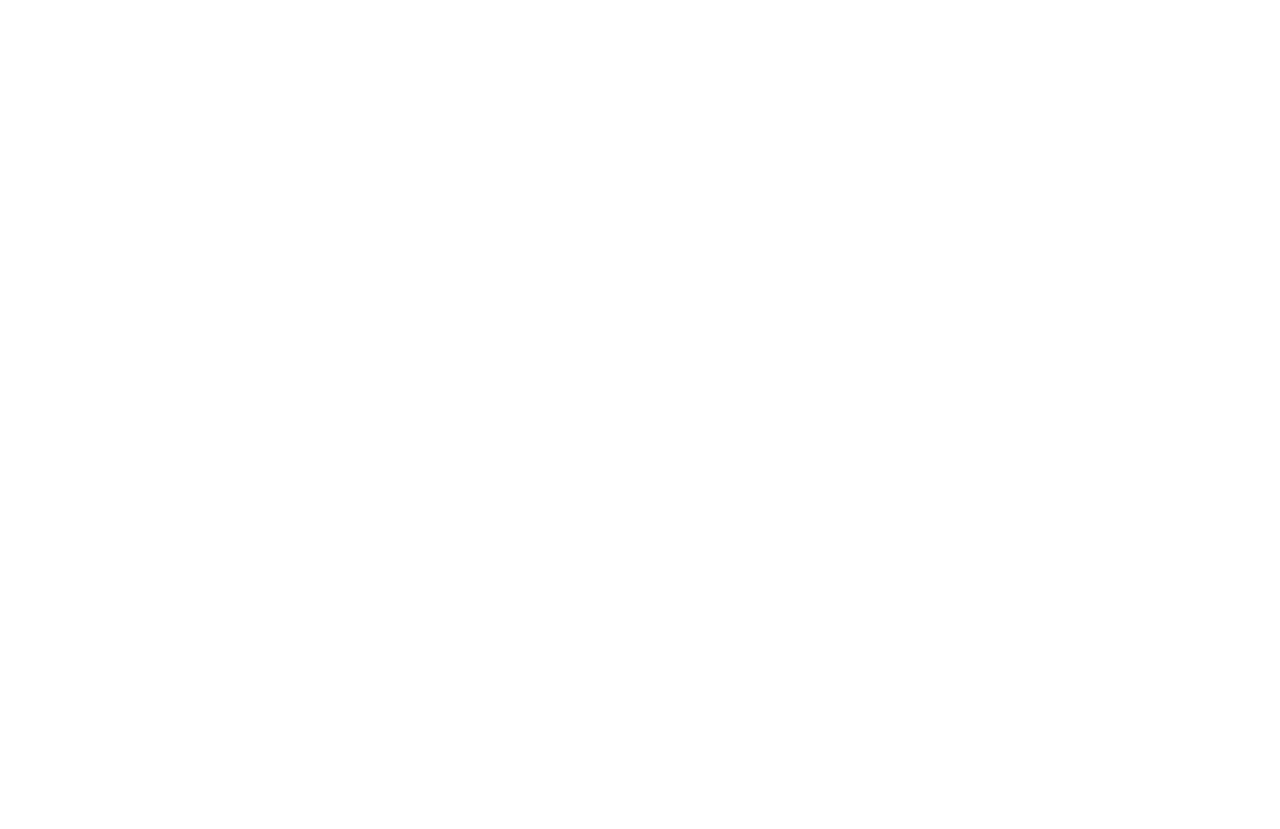
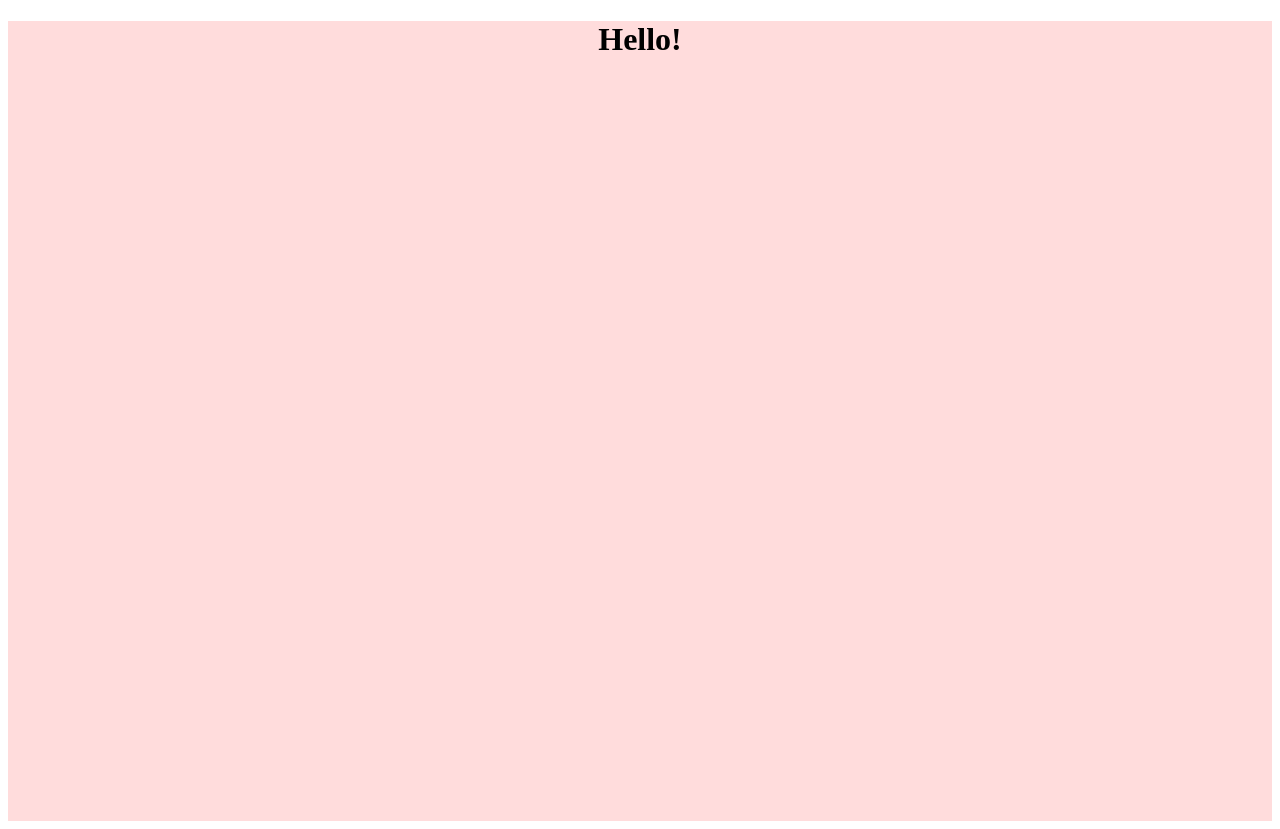
Before and after one commit to jonathangravato/uxui-project-3, a plain HTML site: page index.html in a window 1280 px wide. Before the commit the page ends 800 px from the top, so only its background shows below. Drawn offline with Linux system fonts and the light colour scheme.

Commit message:
Added header class

```diff
--- a/css/style.css
+++ b/css/style.css
@@ -0,0 +1,14 @@
+/* Fonts */
+
+
+/* Header */
+
+.header h1 {
+    text-align: center;
+}
+
+.header {
+    width: 100%;
+    height: 100vh;
+    background: #ffdcdc;
+}
--- a/index.html
+++ b/index.html
@@ -4,9 +4,12 @@
     <meta charset="UTF-8">
     <meta http-equiv="X-UA-Compatible" content="IE=edge">
     <meta name="viewport" content="width=device-width, initial-scale=1.0">
+    <link rel="stylesheet" href="./css/style.css">
     <title>PawPad</title>
 </head>
 <body>
-
+    <div class="header">
+        <h1>Hello!</h1>
+    </div>
 </body>
 </html>
```
